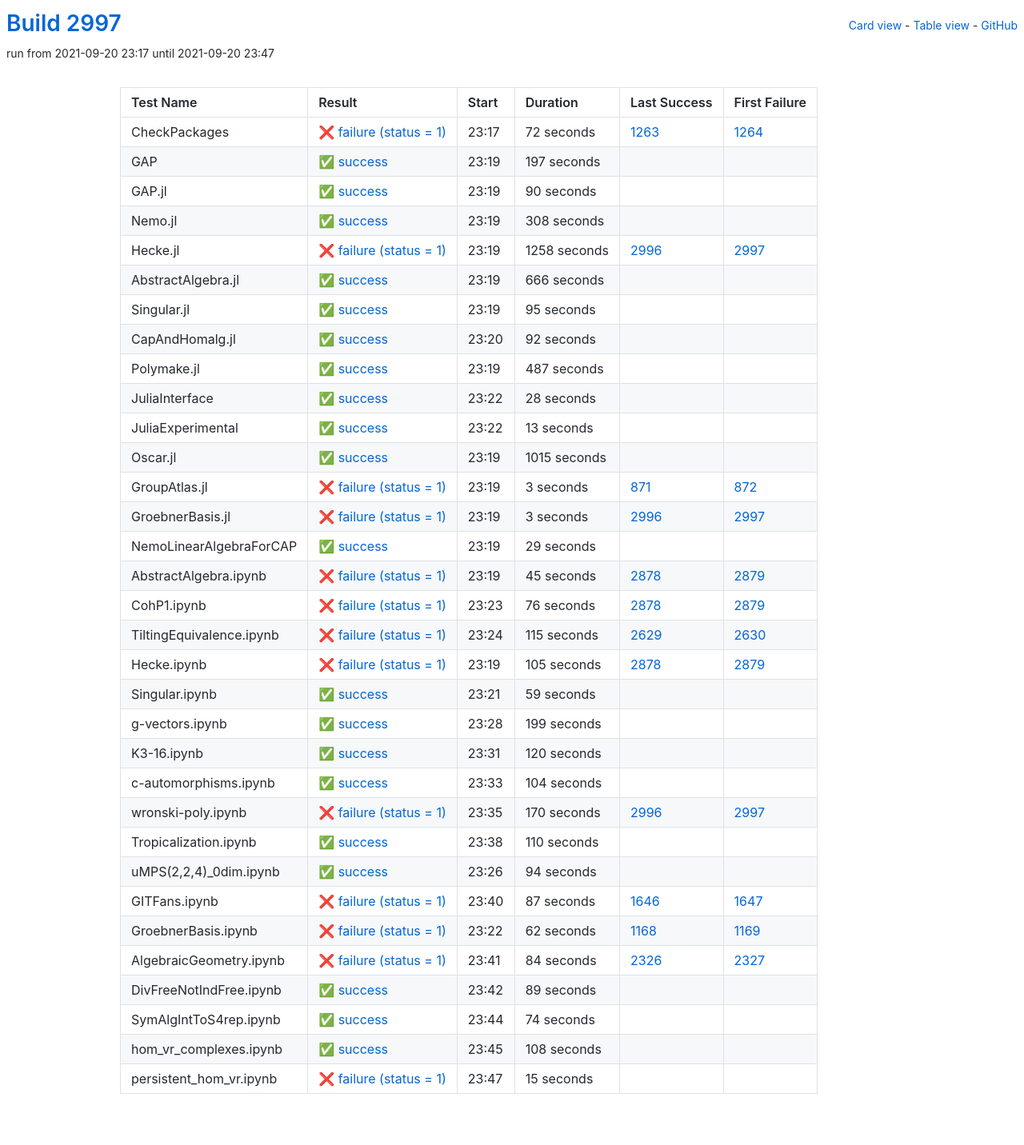
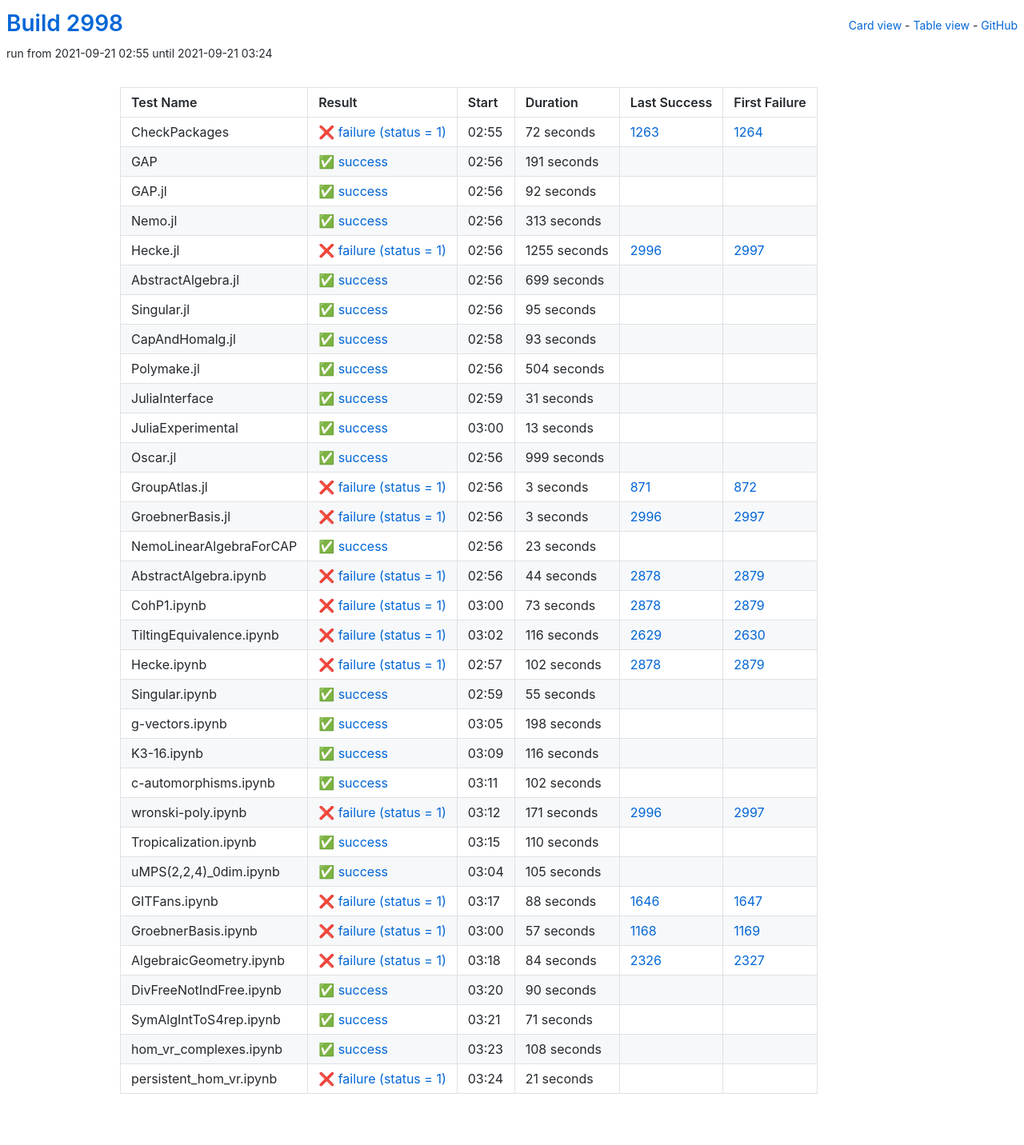
Before and after one commit to oscar-system/oscar-ci-status-stable, a Jekyll site: the page built from table.html, in a window 1280 px wide. Shown: the whole page at 80% size. Built offline with Jekyll 4.4.1, drawn with Linux system fonts in a browser that asks for light colours.

Commit message:
Build #2998

```diff
--- a/_data/ci.yml
+++ b/_data/ci.yml
@@ -1,6 +1,6 @@
 ---
-build: 2997
-build_url: https://oscarci.mathematik.uni-kl.de/job/oscar-stable/2997/
+build: 2998
+build_url: https://oscarci.mathematik.uni-kl.de/job/oscar-stable/2998/
 job: oscar-stable
 organization: oscar-system
 repo: oscar-ci-status-stable
@@ -8,8 +8,8 @@ repourl: https://github.com/oscar-system/oscar-ci-status-stable
 tests:
 - name: CheckPackages
   id: checkpackages
-  log: https://oscarci.mathematik.uni-kl.de/job/oscar-stable/2997/artifact/logs/build-2997/CheckPackages.log
-  start: 2021-09-20 23:17
+  log: https://oscarci.mathematik.uni-kl.de/job/oscar-stable/2998/artifact/logs/build-2998/CheckPackages.log
+  start: 2021-09-21 02:55
   success: false
   exitcode: 1
   status: failure
@@ -20,68 +20,68 @@ tests:
   first_failure_url: https://oscarci.mathematik.uni-kl.de/job/oscar-stable/1264/
 - name: GAP
   id: gap
-  log: https://oscarci.mathematik.uni-kl.de/job/oscar-stable/2997/artifact/logs/build-2997/GAP.log
-  start: 2021-09-20 23:19
+  log: https://oscarci.mathematik.uni-kl.de/job/oscar-stable/2998/artifact/logs/build-2998/GAP.log
+  start: 2021-09-21 02:56
   success: true
   exitcode: 0
   status: success
-  duration: 197
+  duration: 191
   last_success: false
   last_success_url:
   first_failure: false
   first_failure_url:
 - name: GAP.jl
   id: gap-jl
-  log: https://oscarci.mathematik.uni-kl.de/job/oscar-stable/2997/artifact/logs/build-2997/GAP.jl.log
-  start: 2021-09-20 23:19
+  log: https://oscarci.mathematik.uni-kl.de/job/oscar-stable/2998/artifact/logs/build-2998/GAP.jl.log
+  start: 2021-09-21 02:56
   success: true
   exitcode: 0
   status: success
-  duration: 90
+  duration: 92
   last_success: false
   last_success_url:
   first_failure: false
   first_failure_url:
 - name: Nemo.jl
   id: nemo-jl
-  log: https://oscarci.mathematik.uni-kl.de/job/oscar-stable/2997/artifact/logs/build-2997/Nemo.jl.log
-  start: 2021-09-20 23:19
+  log: https://oscarci.mathematik.uni-kl.de/job/oscar-stable/2998/artifact/logs/build-2998/Nemo.jl.log
+  start: 2021-09-21 02:56
   success: true
   exitcode: 0
   status: success
-  duration: 308
+  duration: 313
   last_success: false
   last_success_url:
   first_failure: false
   first_failure_url:
 - name: Hecke.jl
   id: hecke-jl
-  log: https://oscarci.mathematik.uni-kl.de/job/oscar-stable/2997/artifact/logs/build-2997/Hecke.jl.log
-  start: 2021-09-20 23:19
+  log: https://oscarci.mathematik.uni-kl.de/job/oscar-stable/2998/artifact/logs/build-2998/Hecke.jl.log
+  start: 2021-09-21 02:56
   success: false
   exitcode: 1
   status: failure
-  duration: 1258
+  duration: 1255
   last_success: 2996
   last_success_url: https://oscarci.mathematik.uni-kl.de/job/oscar-stable/2996/
   first_failure: 2997
   first_failure_url: https://oscarci.mathematik.uni-kl.de/job/oscar-stable/2997/
 - name: AbstractAlgebra.jl
   id: abstractalgebra-jl
-  log: https://oscarci.mathematik.uni-kl.de/job/oscar-stable/2997/artifact/logs/build-2997/AbstractAlgebra.jl.log
-  start: 2021-09-20 23:19
+  log: https://oscarci.mathematik.uni-kl.de/job/oscar-stable/2998/artifact/logs/build-2998/AbstractAlgebra.jl.log
+  start: 2021-09-21 02:56
   success: true
   exitcode: 0
   status: success
-  duration: 666
+  duration: 699
   last_success: false
   last_success_url:
   first_failure: false
   first_failure_url:
 - name: Singular.jl
   id: singular-jl
-  log: https://oscarci.mathematik.uni-kl.de/job/oscar-stable/2997/artifact/logs/build-2997/Singular.jl.log
-  start: 2021-09-20 23:19
+  log: https://oscarci.mathematik.uni-kl.de/job/oscar-stable/2998/artifact/logs/build-2998/Singular.jl.log
+  start: 2021-09-21 02:56
   success: true
   exitcode: 0
   status: success
@@ -92,44 +92,44 @@ tests:
   first_failure_url:
 - name: CapAndHomalg.jl
   id: capandhomalg-jl
-  log: https://oscarci.mathematik.uni-kl.de/job/oscar-stable/2997/artifact/logs/build-2997/CapAndHomalg.jl.log
-  start: 2021-09-20 23:20
+  log: https://oscarci.mathematik.uni-kl.de/job/oscar-stable/2998/artifact/logs/build-2998/CapAndHomalg.jl.log
+  start: 2021-09-21 02:58
   success: true
   exitcode: 0
   status: success
-  duration: 92
+  duration: 93
   last_success: false
   last_success_url:
   first_failure: false
   first_failure_url:
 - name: Polymake.jl
   id: polymake-jl
-  log: https://oscarci.mathematik.uni-kl.de/job/oscar-stable/2997/artifact/logs/build-2997/Polymake.jl.log
-  start: 2021-09-20 23:19
+  log: https://oscarci.mathematik.uni-kl.de/job/oscar-stable/2998/artifact/logs/build-2998/Polymake.jl.log
+  start: 2021-09-21 02:56
   success: true
   exitcode: 0
   status: success
-  duration: 487
+  duration: 504
   last_success: false
   last_success_url:
   first_failure: false
   first_failure_url:
 - name: JuliaInterface
   id: juliainterface
-  log: https://oscarci.mathematik.uni-kl.de/job/oscar-stable/2997/artifact/logs/build-2997/JuliaInterface.log
-  start: 2021-09-20 23:22
+  log: https://oscarci.mathematik.uni-kl.de/job/oscar-stable/2998/artifact/logs/build-2998/JuliaInterface.log
+  start: 2021-09-21 02:59
   success: true
   exitcode: 0
   status: success
-  duration: 28
+  duration: 31
   last_success: false
   last_success_url:
   first_failure: false
   first_failure_url:
 - name: JuliaExperimental
   id: juliaexperimental
-  log: https://oscarci.mathematik.uni-kl.de/job/oscar-stable/2997/artifact/logs/build-2997/JuliaExperimental.log
-  start: 2021-09-20 23:22
+  log: https://oscarci.mathematik.uni-kl.de/job/oscar-stable/2998/artifact/logs/build-2998/JuliaExperimental.log
+  start: 2021-09-21 03:00
   success: true
   exitcode: 0
   status: success
@@ -140,20 +140,20 @@ tests:
   first_failure_url:
 - name: Oscar.jl
   id: oscar-jl
-  log: https://oscarci.mathematik.uni-kl.de/job/oscar-stable/2997/artifact/logs/build-2997/Oscar.jl.log
-  start: 2021-09-20 23:19
+  log: https://oscarci.mathematik.uni-kl.de/job/oscar-stable/2998/artifact/logs/build-2998/Oscar.jl.log
+  start: 2021-09-21 02:56
   success: true
   exitcode: 0
   status: success
-  duration: 1015
+  duration: 999
   last_success: false
   last_success_url:
   first_failure: false
   first_failure_url:
 - name: GroupAtlas.jl
   id: groupatlas-jl
-  log: https://oscarci.mathematik.uni-kl.de/job/oscar-stable/2997/artifact/logs/build-2997/GroupAtlas.jl.log
-  start: 2021-09-20 23:19
+  log: https://oscarci.mathematik.uni-kl.de/job/oscar-stable/2998/artifact/logs/build-2998/GroupAtlas.jl.log
+  start: 2021-09-21 02:56
   success: false
   exitcode: 1
   status: failure
@@ -164,8 +164,8 @@ tests:
   first_failure_url: https://oscarci.mathematik.uni-kl.de/job/oscar-stable/872/
 - name: GroebnerBasis.jl
   id: groebnerbasis-jl
-  log: https://oscarci.mathematik.uni-kl.de/job/oscar-stable/2997/artifact/logs/build-2997/GroebnerBasis.jl.log
-  start: 2021-09-20 23:19
+  log: https://oscarci.mathematik.uni-kl.de/job/oscar-stable/2998/artifact/logs/build-2998/GroebnerBasis.jl.log
+  start: 2021-09-21 02:56
   success: false
   exitcode: 1
   status: failure
@@ -176,128 +176,128 @@ tests:
   first_failure_url: https://oscarci.mathematik.uni-kl.de/job/oscar-stable/2997/
 - name: NemoLinearAlgebraForCAP
   id: nemolinearalgebraforcap
-  log: https://oscarci.mathematik.uni-kl.de/job/oscar-stable/2997/artifact/logs/build-2997/NemoLinearAlgebraForCAP.log
-  start: 2021-09-20 23:19
+  log: https://oscarci.mathematik.uni-kl.de/job/oscar-stable/2998/artifact/logs/build-2998/NemoLinearAlgebraForCAP.log
+  start: 2021-09-21 02:56
   success: true
   exitcode: 0
   status: success
-  duration: 29
+  duration: 23
   last_success: false
   last_success_url:
   first_failure: false
   first_failure_url:
 - name: AbstractAlgebra.ipynb
   id: abstractalgebra-ipynb
-  log: https://oscarci.mathematik.uni-kl.de/job/oscar-stable/2997/artifact/logs/build-2997/AbstractAlgebra.ipynb.log
-  start: 2021-09-20 23:19
+  log: https://oscarci.mathematik.uni-kl.de/job/oscar-stable/2998/artifact/logs/build-2998/AbstractAlgebra.ipynb.log
+  start: 2021-09-21 02:56
   success: false
   exitcode: 1
   status: failure
-  duration: 45
+  duration: 44
   last_success: 2878
   last_success_url: https://oscarci.mathematik.uni-kl.de/job/oscar-stable/2878/
   first_failure: 2879
   first_failure_url: https://oscarci.mathematik.uni-kl.de/job/oscar-stable/2879/
 - name: CohP1.ipynb
   id: cohp1-ipynb
-  log: https://oscarci.mathematik.uni-kl.de/job/oscar-stable/2997/artifact/logs/build-2997/CohP1.ipynb.log
-  start: 2021-09-20 23:23
+  log: https://oscarci.mathematik.uni-kl.de/job/oscar-stable/2998/artifact/logs/build-2998/CohP1.ipynb.log
+  start: 2021-09-21 03:00
   success: false
   exitcode: 1
   status: failure
-  duration: 76
+  duration: 73
   last_success: 2878
   last_success_url: https://oscarci.mathematik.uni-kl.de/job/oscar-stable/2878/
   first_failure: 2879
   first_failure_url: https://oscarci.mathematik.uni-kl.de/job/oscar-stable/2879/
 - name: TiltingEquivalence.ipynb
   id: tiltingequivalence-ipynb
-  log: https://oscarci.mathematik.uni-kl.de/job/oscar-stable/2997/artifact/logs/build-2997/TiltingEquivalence.ipynb.log
-  start: 2021-09-20 23:24
+  log: https://oscarci.mathematik.uni-kl.de/job/oscar-stable/2998/artifact/logs/build-2998/TiltingEquivalence.ipynb.log
+  start: 2021-09-21 03:02
   success: false
   exitcode: 1
   status: failure
-  duration: 115
+  duration: 116
   last_success: 2629
   last_success_url: https://oscarci.mathematik.uni-kl.de/job/oscar-stable/2629/
   first_failure: 2630
   first_failure_url: https://oscarci.mathematik.uni-kl.de/job/oscar-stable/2630/
 - name: Hecke.ipynb
   id: hecke-ipynb
-  log: https://oscarci.mathematik.uni-kl.de/job/oscar-stable/2997/artifact/logs/build-2997/Hecke.ipynb.log
-  start: 2021-09-20 23:19
+  log: https://oscarci.mathematik.uni-kl.de/job/oscar-stable/2998/artifact/logs/build-2998/Hecke.ipynb.log
+  start: 2021-09-21 02:57
   success: false
   exitcode: 1
   status: failure
-  duration: 105
+  duration: 102
   last_success: 2878
   last_success_url: https://oscarci.mathematik.uni-kl.de/job/oscar-stable/2878/
   first_failure: 2879
   first_failure_url: https://oscarci.mathematik.uni-kl.de/job/oscar-stable/2879/
 - name: Singular.ipynb
   id: singular-ipynb
-  log: https://oscarci.mathematik.uni-kl.de/job/oscar-stable/2997/artifact/logs/build-2997/Singular.ipynb.log
-  start: 2021-09-20 23:21
+  log: https://oscarci.mathematik.uni-kl.de/job/oscar-stable/2998/artifact/logs/build-2998/Singular.ipynb.log
+  start: 2021-09-21 02:59
   success: true
   exitcode: 0
   status: success
-  duration: 59
+  duration: 55
   last_success: false
   last_success_url:
   first_failure: false
   first_failure_url:
 - name: g-vectors.ipynb
   id: g-vectors-ipynb
-  log: https://oscarci.mathematik.uni-kl.de/job/oscar-stable/2997/artifact/logs/build-2997/g-vectors.ipynb.log
-  start: 2021-09-20 23:28
+  log: https://oscarci.mathematik.uni-kl.de/job/oscar-stable/2998/artifact/logs/build-2998/g-vectors.ipynb.log
+  start: 2021-09-21 03:05
   success: true
   exitcode: 0
   status: success
-  duration: 199
+  duration: 198
   last_success: false
   last_success_url:
   first_failure: false
   first_failure_url:
 - name: K3-16.ipynb
   id: k3-16-ipynb
-  log: https://oscarci.mathematik.uni-kl.de/job/oscar-stable/2997/artifact/logs/build-2997/K3-16.ipynb.log
-  start: 2021-09-20 23:31
+  log: https://oscarci.mathematik.uni-kl.de/job/oscar-stable/2998/artifact/logs/build-2998/K3-16.ipynb.log
+  start: 2021-09-21 03:09
   success: true
   exitcode: 0
   status: success
-  duration: 120
+  duration: 116
   last_success: false
   last_success_url:
   first_failure: false
   first_failure_url:
 - name: c-automorphisms.ipynb
   id: c-automorphisms-ipynb
-  log: https://oscarci.mathematik.uni-kl.de/job/oscar-stable/2997/artifact/logs/build-2997/c-automorphisms.ipynb.log
-  start: 2021-09-20 23:33
+  log: https://oscarci.mathematik.uni-kl.de/job/oscar-stable/2998/artifact/logs/build-2998/c-automorphisms.ipynb.log
+  start: 2021-09-21 03:11
   success: true
   exitcode: 0
   status: success
-  duration: 104
+  duration: 102
   last_success: false
   last_success_url:
   first_failure: false
   first_failure_url:
 - name: wronski-poly.ipynb
   id: wronski-poly-ipynb
-  log: https://oscarci.mathematik.uni-kl.de/job/oscar-stable/2997/artifact/logs/build-2997/wronski-poly.ipynb.log
-  start: 2021-09-20 23:35
+  log: https://oscarci.mathematik.uni-kl.de/job/oscar-stable/2998/artifact/logs/build-2998/wronski-poly.ipynb.log
+  start: 2021-09-21 03:12
   success: false
   exitcode: 1
   status: failure
-  duration: 170
+  duration: 171
   last_success: 2996
   last_success_url: https://oscarci.mathematik.uni-kl.de/job/oscar-stable/2996/
   first_failure: 2997
   first_failure_url: https://oscarci.mathematik.uni-kl.de/job/oscar-stable/2997/
 - name: Tropicalization.ipynb
   id: tropicalization-ipynb
-  log: https://oscarci.mathematik.uni-kl.de/job/oscar-stable/2997/artifact/logs/build-2997/Tropicalization.ipynb.log
-  start: 2021-09-20 23:38
+  log: https://oscarci.mathematik.uni-kl.de/job/oscar-stable/2998/artifact/logs/build-2998/Tropicalization.ipynb.log
+  start: 2021-09-21 03:15
   success: true
   exitcode: 0
   status: success
@@ -308,44 +308,44 @@ tests:
   first_failure_url:
 - name: uMPS(2,2,4)_0dim.ipynb
   id: umps-2-2-4-0dim-ipynb
-  log: https://oscarci.mathematik.uni-kl.de/job/oscar-stable/2997/artifact/logs/build-2997/uMPS-2-2-4-_0dim.ipynb.log
-  start: 2021-09-20 23:26
+  log: https://oscarci.mathematik.uni-kl.de/job/oscar-stable/2998/artifact/logs/build-2998/uMPS-2-2-4-_0dim.ipynb.log
+  start: 2021-09-21 03:04
   success: true
   exitcode: 0
   status: success
-  duration: 94
+  duration: 105
   last_success: false
   last_success_url:
   first_failure: false
   first_failure_url:
 - name: GITFans.ipynb
   id: gitfans-ipynb
-  log: https://oscarci.mathematik.uni-kl.de/job/oscar-stable/2997/artifact/logs/build-2997/GITFans.ipynb.log
-  start: 2021-09-20 23:40
+  log: https://oscarci.mathematik.uni-kl.de/job/oscar-stable/2998/artifact/logs/build-2998/GITFans.ipynb.log
+  start: 2021-09-21 03:17
   success: false
   exitcode: 1
   status: failure
-  duration: 87
+  duration: 88
   last_success: 1646
   last_success_url: https://oscarci.mathematik.uni-kl.de/job/oscar-stable/1646/
   first_failure: 1647
   first_failure_url: https://oscarci.mathematik.uni-kl.de/job/oscar-stable/1647/
 - name: GroebnerBasis.ipynb
   id: groebnerbasis-ipynb
-  log: https://oscarci.mathematik.uni-kl.de/job/oscar-stable/2997/artifact/logs/build-2997/GroebnerBasis.ipynb.log
-  start: 2021-09-20 23:22
+  log: https://oscarci.mathematik.uni-kl.de/job/oscar-stable/2998/artifact/logs/build-2998/GroebnerBasis.ipynb.log
+  start: 2021-09-21 03:00
   success: false
   exitcode: 1
   status: failure
-  duration: 62
+  duration: 57
   last_success: 1168
   last_success_url: https://oscarci.mathematik.uni-kl.de/job/oscar-stable/1168/
   first_failure: 1169
   first_failure_url: https://oscarci.mathematik.uni-kl.de/job/oscar-stable/1169/
 - name: AlgebraicGeometry.ipynb
   id: algebraicgeometry-ipynb
-  log: https://oscarci.mathematik.uni-kl.de/job/oscar-stable/2997/artifact/logs/build-2997/AlgebraicGeometry.ipynb.log
-  start: 2021-09-20 23:41
+  log: https://oscarci.mathematik.uni-kl.de/job/oscar-stable/2998/artifact/logs/build-2998/AlgebraicGeometry.ipynb.log
+  start: 2021-09-21 03:18
   success: false
   exitcode: 1
   status: failure
@@ -356,32 +356,32 @@ tests:
   first_failure_url: https://oscarci.mathematik.uni-kl.de/job/oscar-stable/2327/
 - name: DivFreeNotIndFree.ipynb
   id: divfreenotindfree-ipynb
-  log: https://oscarci.mathematik.uni-kl.de/job/oscar-stable/2997/artifact/logs/build-2997/DivFreeNotIndFree.ipynb.log
-  start: 2021-09-20 23:42
+  log: https://oscarci.mathematik.uni-kl.de/job/oscar-stable/2998/artifact/logs/build-2998/DivFreeNotIndFree.ipynb.log
+  start: 2021-09-21 03:20
   success: true
   exitcode: 0
   status: success
-  duration: 89
+  duration: 90
   last_success: false
   last_success_url:
   first_failure: false
   first_failure_url:
 - name: SymAlgIntToS4rep.ipynb
   id: symalginttos4rep-ipynb
-  log: https://oscarci.mathematik.uni-kl.de/job/oscar-stable/2997/artifact/logs/build-2997/SymAlgIntToS4rep.ipynb.log
-  start: 2021-09-20 23:44
+  log: https://oscarci.mathematik.uni-kl.de/job/oscar-stable/2998/artifact/logs/build-2998/SymAlgIntToS4rep.ipynb.log
+  start: 2021-09-21 03:21
   success: true
   exitcode: 0
   status: success
-  duration: 74
+  duration: 71
   last_success: false
   last_success_url:
   first_failure: false
   first_failure_url:
 - name: hom_vr_complexes.ipynb
   id: hom-vr-complexes-ipynb
-  log: https://oscarci.mathematik.uni-kl.de/job/oscar-stable/2997/artifact/logs/build-2997/hom_vr_complexes.ipynb.log
-  start: 2021-09-20 23:45
+  log: https://oscarci.mathematik.uni-kl.de/job/oscar-stable/2998/artifact/logs/build-2998/hom_vr_complexes.ipynb.log
+  start: 2021-09-21 03:23
   success: true
   exitcode: 0
   status: success
@@ -392,12 +392,12 @@ tests:
   first_failure_url:
 - name: persistent_hom_vr.ipynb
   id: persistent-hom-vr-ipynb
-  log: https://oscarci.mathematik.uni-kl.de/job/oscar-stable/2997/artifact/logs/build-2997/persistent_hom_vr.ipynb.log
-  start: 2021-09-20 23:47
+  log: https://oscarci.mathematik.uni-kl.de/job/oscar-stable/2998/artifact/logs/build-2998/persistent_hom_vr.ipynb.log
+  start: 2021-09-21 03:24
   success: false
   exitcode: 1
   status: failure
-  duration: 15
+  duration: 21
   last_success: false
   last_success_url:
   first_failure: false
```
Also changed, not shown: README.md.
